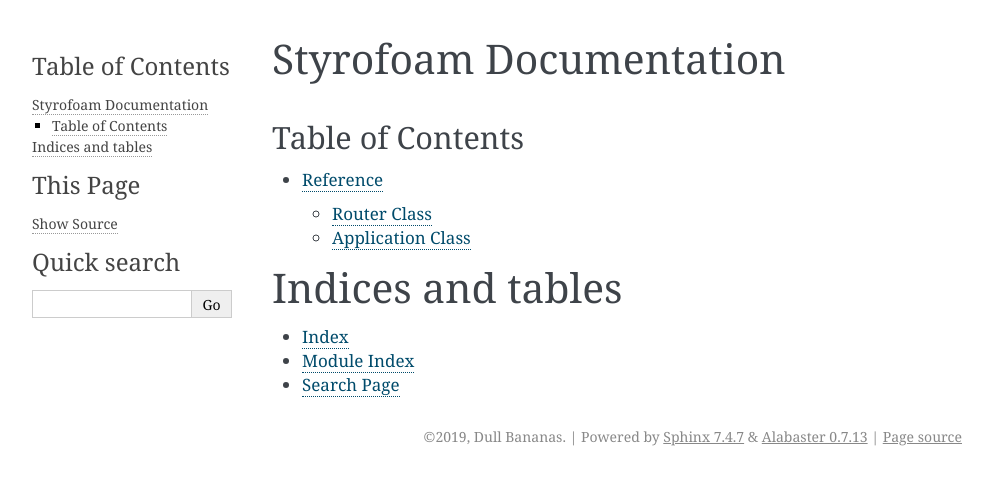
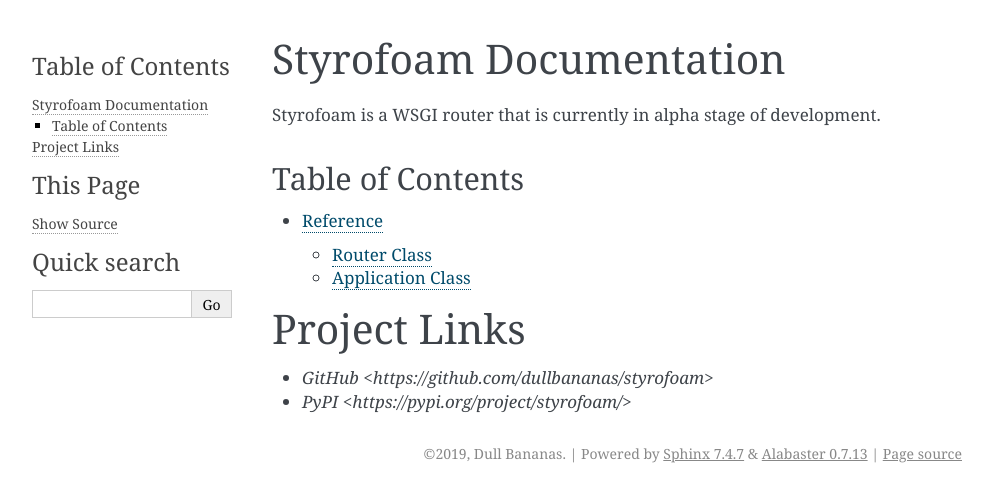
Before and after one commit to dullbananas/styrofoam, a Sphinx documentation site: the page built from docs/index.rst, in a window 1280 px wide. Shown: the top 502 px of the page, without its empty margins (148-1141 px from the left). Built offline with Sphinx 7.4.7, drawn with Linux system fonts in a browser that asks for light colours.

Commit message:
Improve documentation index

```diff
--- a/docs/index.rst
+++ b/docs/index.rst
@@ -1,8 +1,12 @@
 Styrofoam Documentation
-=====================================
+=======================
+
+Styrofoam is a WSGI router that is currently in alpha stage of development.
+
+
 
 Table of Contents
----------
+-----------------
 .. toctree::
    :maxdepth: 3
 
@@ -10,9 +14,8 @@
 
 
 
-Indices and tables
-==================
+Project Links
+=============
 
-* :ref:`genindex`
-* :ref:`modindex`
-* :ref:`search`
+* `GitHub <https://github.com/dullbananas/styrofoam>`
+* `PyPI <https://pypi.org/project/styrofoam/>`
```
